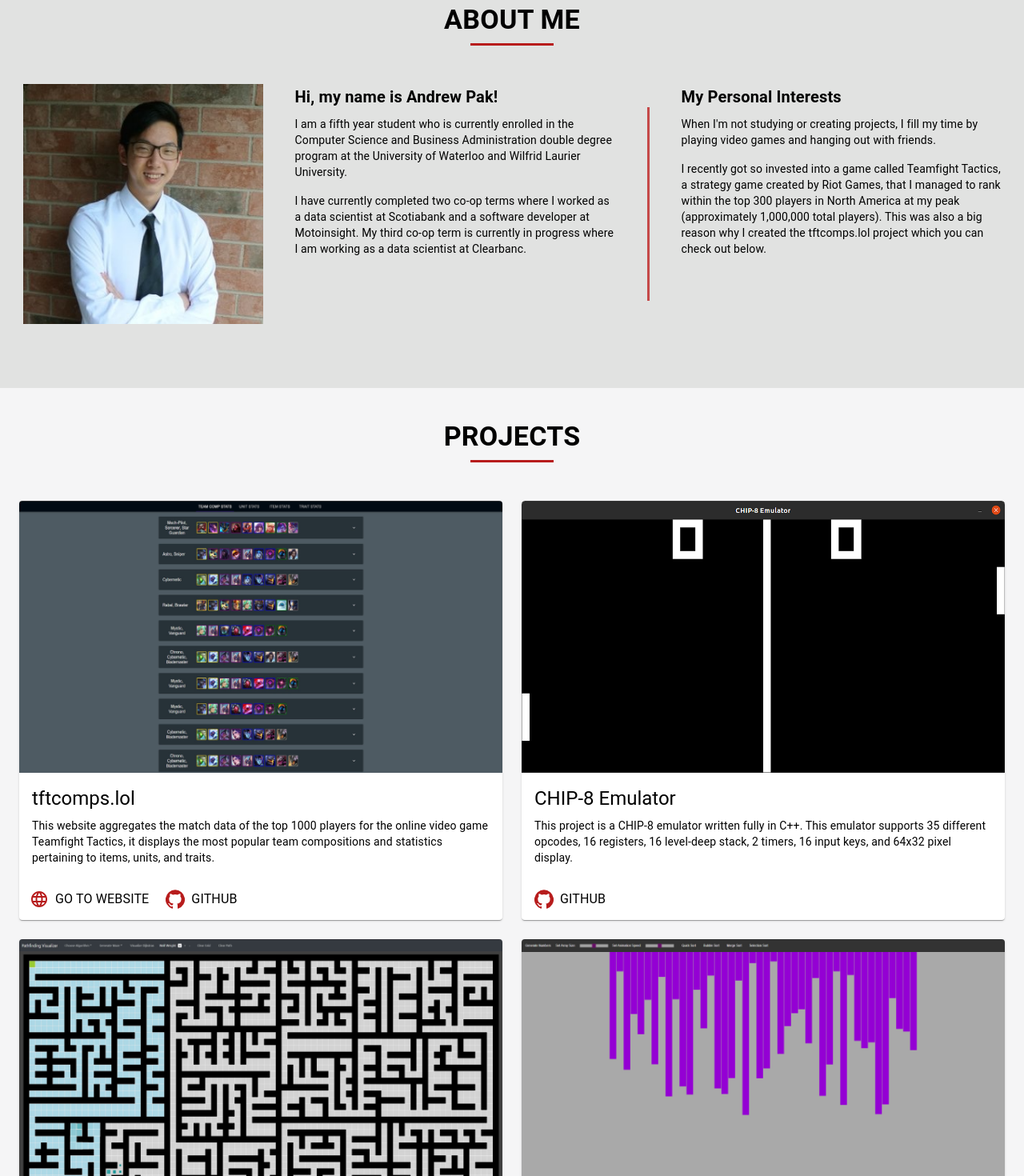
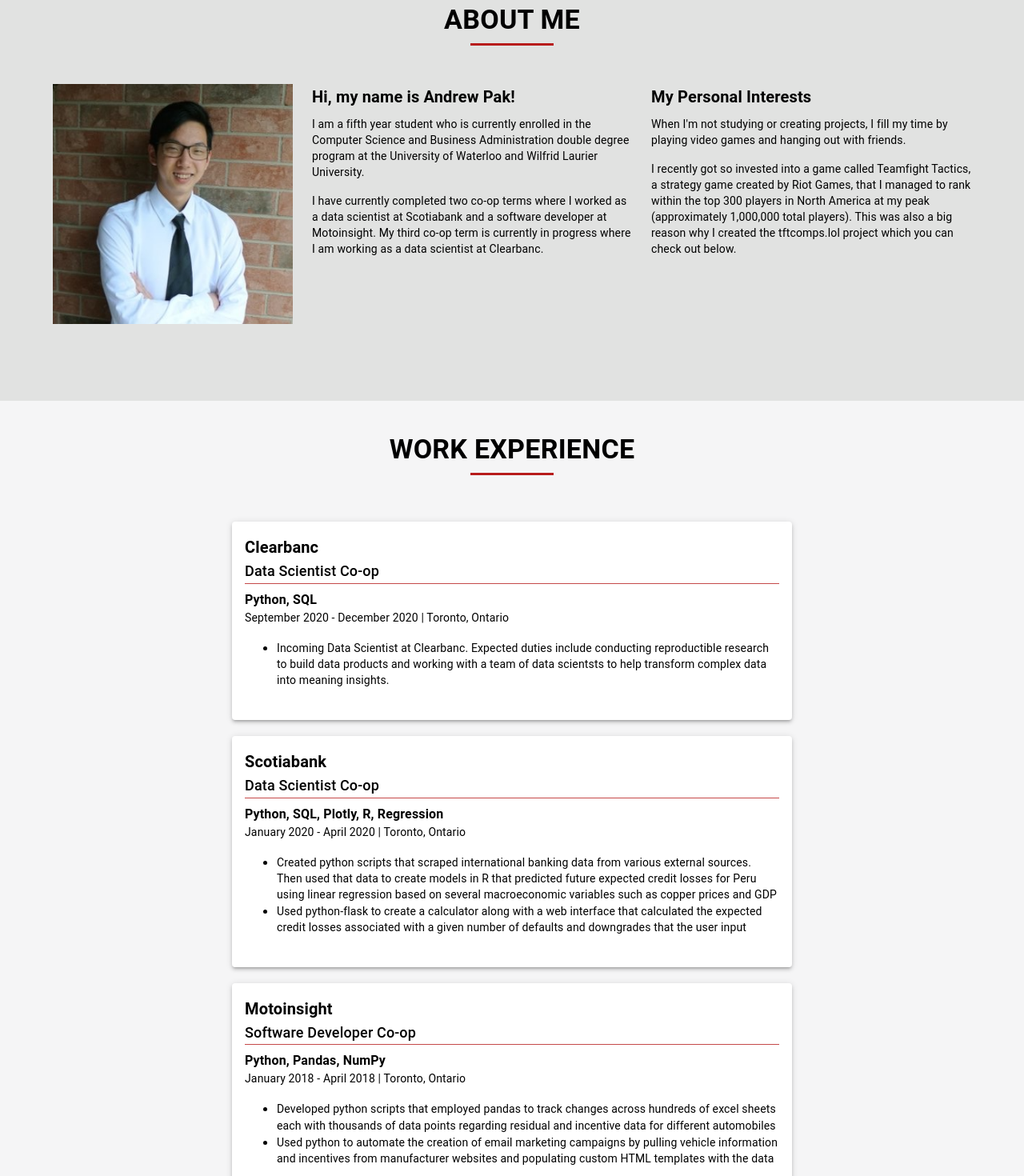
Before and after one commit to Dimuendo/portfolio-website, a React (Create React App) app: page / in a window 1280 px wide. Shown: the part 860-2330 px from the top of the page at 80% size. Built offline with nearby package versions, Linux system fonts and the light colour scheme.

Commit message:
Added work experience section; made page more responsive

```diff
--- a/src/Components/About.jsx
+++ b/src/Components/About.jsx
@@ -2,7 +2,7 @@
 import profilePic from '../Static/profile_pic.jpg'
 import Box from '@material-ui/core/Box';
 import { makeStyles } from '@material-ui/core/styles';
-import { Divider, Typography } from '@material-ui/core';
+import { Divider, Typography, Grid, Container } from '@material-ui/core';
 
 const useStyles = makeStyles((theme) => ({
     root: {
@@ -19,8 +19,6 @@
     profilePic: {
         width: 300,
         height: 300,
-        marginRight: theme.spacing(5),
-        // borderRadius: '80%',
     },
     underline: {
         width: '8%',
@@ -40,16 +38,6 @@
         width: theme.spacing(50),
         marginBottom: theme.spacing(2),
     },
-    aboutDivider: {
-        marginRight: theme.spacing(5),
-        marginLeft: theme.spacing(5),
-        height: theme.spacing(30),
-        background: theme.palette.secondary.light,
-        borderWidth: '1px',
-        borderStyle: 'solid',
-        borderColor: theme.palette.secondary.light,
-        alignSelf: 'center',
-    },
 }));
 
 const techAboutMessageOne = "I am a fifth year student who is currently enrolled in the Computer Science and Business Administration double degree program at the University of Waterloo and Wilfrid Laurier University."
@@ -68,13 +56,18 @@
                 </Box>
             </Typography>
             <Divider className={classes.underline} color='secondary'/>
-            <Box
+            <Container >
+                <Grid
                     className={classes.aboutContainer}
-                display='flex'
-                justifyContent='center'
-                flexDirection='row'
+                    container
+                    direction='row'
+                    justify='center'
+                    spacing={3}
                 >
+                    <Grid item>
                         <img src={profilePic} className={classes.profilePic} alt='logo' />
+                    </Grid>
+                    <Grid item>
                         <Box
                             className={classes.aboutMessageContainer}
                             display='flex'
@@ -92,9 +85,8 @@
                                 { techAboutMessageTwo }
                             </Typography>
                         </Box>
-
-                <Divider orientation="vertical" className={classes.aboutDivider} flexItem />
-
+                    </Grid>
+                    <Grid item>
                         <Box
                             className={classes.aboutMessageContainer}
                             display='flex'
@@ -112,7 +104,9 @@
                                 { personalAboutMessageTwo }
                             </Typography>
                         </Box>
-            </Box>
+                    </Grid>
+                </Grid>
+            </Container>
         </div>
     )
 }
--- a/src/Components/BasePage.jsx
+++ b/src/Components/BasePage.jsx
@@ -4,6 +4,7 @@
 import NavBar from './NavBar'
 import Intro from './Intro'
 import About from './About'
+import WorkExperience from './WorkExperience'
 import Projects from './Projects'
 import InfoBar from './InfoBar';
 
@@ -27,6 +28,7 @@
 function BasePage() {
     const introRef = createRef()
     const aboutRef = createRef()
+    const workExperienceRef = createRef()
     const projectsRef = createRef()
     const infoBarRef = createRef()
 
@@ -36,6 +38,7 @@
                 appBarHeight={APPBAR_HEIGHT}
                 introRef={introRef}
                 aboutRef={aboutRef}
+                workExperienceRef={workExperienceRef}
                 projectsRef={projectsRef}
                 infoBarRef={infoBarRef}
             />
@@ -44,6 +47,9 @@
             </div>
             <div ref={aboutRef}>
                 <About></About>
+            </div>
+            <div ref={workExperienceRef}>
+                <WorkExperience></WorkExperience>
             </div>
             <div ref={projectsRef}>
                 <Projects></Projects>
--- /dev/null
+++ b/src/Components/ExperienceCard.jsx
@@ -0,0 +1,89 @@
+import React from 'react';
+import { makeStyles } from '@material-ui/core/styles';
+import Card from '@material-ui/core/Card';
+import Typography from '@material-ui/core/Typography';
+import { Box, Divider, Grid, CardContent } from '@material-ui/core';
+
+const useStyles = makeStyles((theme) => ({
+    root: {
+        maxWidth: '700px',
+        margin: '10px 10px 10px 10px'
+    },
+    divider: {
+        marginBottom: theme.spacing(1),
+        background: theme.palette.secondary.light,
+        borderColor: theme.palette.secondary.light,
+    },
+    ul: {
+        color: 'black',
+    },
+}));
+
+function ExperienceCard(props) {
+    const classes = useStyles()
+    const companyName = props.companyName
+    const position = props.position
+    const technologies = props.technologies
+    const dateRange = props.dateRange
+    const location = props.location
+    const roleDescriptions = props.roleDescriptions
+
+    return (
+        <Card className={classes.root} elevation={3}>
+            <CardContent>
+                <Grid
+                    container
+                    direction='column'
+                >
+                    <Typography align='left' variant='h6' color='textSecondary'>
+                        <Box fontWeight='fontWeightBold' className={classes.companyName}>
+                            {companyName}
+                        </Box>
+                    </Typography>
+                    <Typography align='left' variant='h6' color='textSecondary'>
+                        <Box className={classes.position} fontSize={18}>
+                            {position}
+                        </Box>
+                    </Typography>
+                </Grid>
+                <Divider className={classes.divider}></Divider>
+                <Typography align='left' className={classes.technologies} color='textSecondary' component='div'>
+                    <Box fontSize={16} fontWeight='fontWeightBold'>
+                        {technologies}
+                    </Box>
+                </Typography>
+                <Grid
+                    container
+                    direction='row'
+                    justify='space-between'
+                >
+                    <Grid item>
+                        <Box
+                            display='flex'
+                            flexDirection='row'
+                            alignItems='center'
+                        >
+                            <Box></Box>
+                            <Typography align='left' className={classes.companyDetails} color='textSecondary' component='div'>
+                                <Box fontSize={14}>
+                                    {dateRange} | {location}
+                                </Box>
+                            </Typography>
+                        </Box>
+                    </Grid>
+                </Grid>
+                <ul className={classes.ul}>
+                    {roleDescriptions.map((roleDescription, index) => (
+                        <li key={index}>
+                            <Typography align='left' variant='body2' className={classes.roleDescription}>
+                                {roleDescription}
+                            </Typography>
+                        </li>
+                    ))}
+                </ul>
+            </CardContent>
+        </Card>
+    );
+}
+
+export default ExperienceCard;
--- a/src/Components/NavBar.jsx
+++ b/src/Components/NavBar.jsx
@@ -12,6 +12,7 @@
 import Resume from '../Static/Andrew_Pak_Resume.pdf'
 import { makeStyles } from '@material-ui/core/styles';
 import { Box } from '@material-ui/core';
+import useMediaQuery from '@material-ui/core/useMediaQuery';
 
 const useStyles = makeStyles((theme) => ({
     buttonContainer: {
@@ -33,6 +34,8 @@
     const scrollToRef = (ref) => window.scrollTo(0, ref.current.offsetTop - props.appBarHeight)
     const executeScroll = (ref) => scrollToRef(ref)
 
+    const matches = useMediaQuery('(min-width:700px)');
+
     return (
         <Box>
             <AppBar position='fixed'>
@@ -52,9 +55,11 @@
                                 rel='noopener noreferrer'
                             >
                                 <LinkedInIcon className={classes.icon}></LinkedInIcon>
+                                {matches &&
                                     <Typography variant='body1' className={classes.iconLabel} color='textPrimary'>
                                         LinkedIn
                                     </Typography>
+                                }
                             </IconButton>
                         </Tooltip>
                         <Tooltip title='GitHub'>
@@ -68,9 +73,11 @@
                                 rel='noopener noreferrer'
                             >
                                 <GitHubIcon className={classes.icon}></GitHubIcon>
+                                {matches &&
                                     <Typography variant='body1' className={classes.iconLabel} color='textPrimary'>
                                         GitHub
                                     </Typography>
+                                }
                             </IconButton>
                         </Tooltip>
                         <Tooltip title='Resume'>
@@ -84,12 +91,15 @@
                                 rel='noopener noreferrer'
                             >
                                 <InsertDriveFileIcon className={classes.icon}></InsertDriveFileIcon>
+                                {matches &&
                                     <Typography variant='body1' className={classes.iconLabel} color='textPrimary'>
                                         Resume
                                     </Typography>
+                                }
                             </IconButton>
                         </Tooltip>
                     </ButtonGroup>
+                    {matches &&
                         <ButtonGroup className={classes.navButtonContainer} variant='text' color='secondary'>
                             <Button
                                 className={classes.navButton}
@@ -98,6 +108,15 @@
                             >
                                 <Typography variant='body2' className={classes.iconLabel} color='textPrimary'>
                                     About
+                                </Typography>
+                            </Button>
+                            <Button
+                                className={classes.navButton}
+                                onClick={() => executeScroll(props.workExperienceRef)}
+                                color="secondary"
+                            >
+                                <Typography variant='body2' className={classes.iconLabel} color='textPrimary'>
+                                    Experience
                                 </Typography>
                             </Button>
                             <Button
@@ -119,6 +138,7 @@
                                 </Typography>
                             </Button>
                         </ButtonGroup>
+                    }
                 </Toolbar>
             </AppBar>
             <Toolbar />
--- a/src/Components/ProjectCard.jsx
+++ b/src/Components/ProjectCard.jsx
@@ -31,8 +31,6 @@
     const projectDescription = props.projectDescription
     const websiteLink = props.websiteLink
     const media = props.media
-
-    // const matches = useMediaQuery('(min-width:700px)');
 
     return (
         <Card className={classes.root}>
--- a/src/Components/Projects.jsx
+++ b/src/Components/Projects.jsx
@@ -11,7 +11,7 @@
 
 const useStyles = makeStyles((theme) => ({
     root: {
-        backgroundColor: '#F5F5F6',
+        backgroundColor: '#E1E2E1',
         display: 'flex',
         flexDirection: 'column',
         alignItems: 'center',
@@ -57,7 +57,7 @@
                 </Box>
             </Typography>
             <Divider className={classes.underline} color='secondary'/>
-            <Container maxWidth='fixed'>
+            <Container maxWidth='lg'>
                 <Grid
                     container
                     direction='row'
--- /dev/null
+++ b/src/Components/WorkExperience.jsx
@@ -0,0 +1,87 @@
+import React from 'react'
+import { makeStyles } from '@material-ui/core/styles';
+import { Divider, Typography, Box } from '@material-ui/core';
+
+import ExperienceCard from './ExperienceCard';
+
+const useStyles = makeStyles((theme) => ({
+    root: {
+        backgroundColor: '#F5F5F6',
+        display: 'flex',
+        flexDirection: 'column',
+        alignItems: 'center',
+        justifyContent: 'center',
+        paddingBottom: theme.spacing(6),
+    },
+    sectionTitle: {
+        marginTop: theme.spacing(5),
+        marginBottom: theme.spacing(1),
+    },
+    underline: {
+        width: '8%',
+        background: theme.palette.secondary.main,
+        borderWidth: '1.5px',
+        borderStyle: 'solid',
+        borderColor: theme.palette.secondary.main,
+        marginBottom: theme.spacing(6),
+    },
+}));
+
+// ClearBanc
+const cbRoleDescriptions = [
+    'Incoming Data Scientist at Clearbanc. Expected duties include conducting reproductible research to build data products and working with a team of data scientsts to help transform complex data into meaning insights.',
+]
+
+// Scotiabank
+const sbRoleDescriptions = [
+    'Created python scripts that scraped international banking data from various external sources. Then used that data to create models in R that predicted future expected credit losses for Peru using linear regression based on several macroeconomic variables such as copper prices and GDP',
+    'Used python-flask to create a calculator along with a web interface that calculated the expected credit losses associated with a given number of defaults and downgrades that the user input',
+]
+
+// Motoinsight
+const motoRoleDescriptions = [
+    'Developed python scripts that employed pandas to track changes across hundreds of excel sheets each with thousands of data points regarding residual and incentive data for different automobiles',
+    'Used python to automate the creation of email marketing campaigns by pulling vehicle information and incentives from manufacturer websites and populating custom HTML templates with the data',
+]
+
+function WorkExperience(props) {
+    const classes = useStyles()
+
+    return (
+        <div className={classes.root} ref={props.aboutRef}>
+            <Typography variant="h4" className={classes.sectionTitle}>
+                <Box fontWeight='fontWeightBold'>
+                    WORK EXPERIENCE
+                </Box>
+            </Typography>
+            <Divider className={classes.underline} color='secondary'/>
+            <ExperienceCard
+                companyName='Clearbanc'
+                position='Data Scientist Co-op'
+                technologies='Python, SQL'
+                dateRange='September 2020 - December 2020'
+                location='Toronto, Ontario'
+                roleDescriptions={cbRoleDescriptions}
+                filler={true}
+            />
+            <ExperienceCard
+                companyName='Scotiabank'
+                position='Data Scientist Co-op'
+                technologies='Python, SQL, Plotly, R, Regression'
+                dateRange='January 2020 - April 2020'
+                location='Toronto, Ontario'
+                roleDescriptions={sbRoleDescriptions}
+            />
+            <ExperienceCard
+                companyName='Motoinsight'
+                position='Software Developer Co-op'
+                technologies='Python, Pandas, NumPy'
+                dateRange='January 2018 - April 2018'
+                location='Toronto, Ontario'
+                roleDescriptions={motoRoleDescriptions}
+            />
+        </div>
+    )
+}
+
+export default WorkExperience
```
Lines whose indentation alone changed are shown as unchanged.
